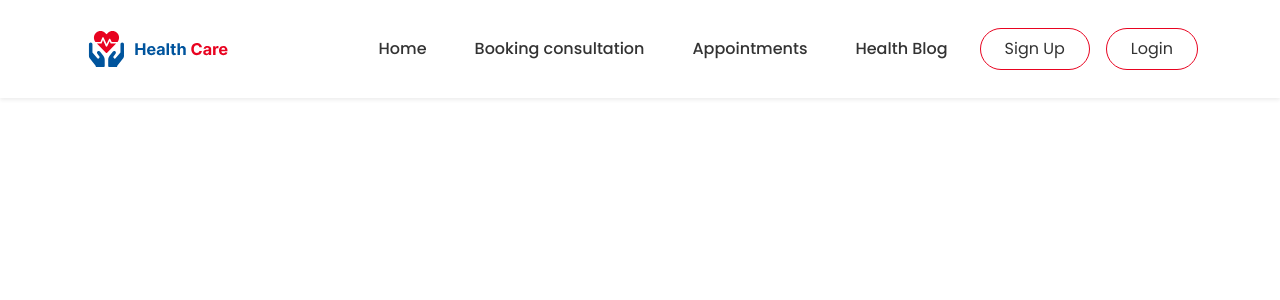
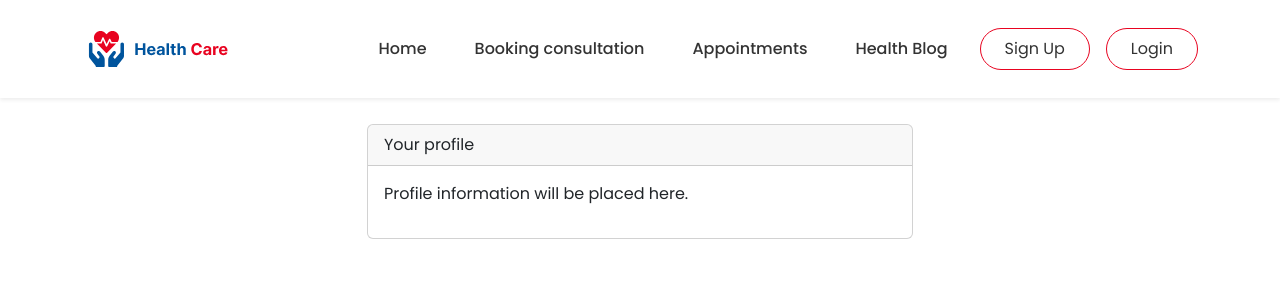
Before and after one commit to Krea132/med_appt_react, a React (Create React App) app: page /ProfileCard in a window 1280 px wide. Shown: the top 300 px of the page. Built offline with nearby package versions, Linux system fonts and the light colour scheme.

Commit message:
Exercise 1: Create the ProfileCard component

```diff
--- a/src/App.js
+++ b/src/App.js
@@ -1,5 +1,6 @@
 import logo from './logo.svg';
 import 'bootstrap/dist/css/bootstrap.min.css';
+import 'bootstrap/dist/js/bootstrap.min.js';
 import React, { useEffect, useState } from 'react';
 import './App.css';
 import { BrowserRouter, Routes, Route } from "react-router-dom";
@@ -10,6 +11,7 @@ import ReviewForm from './Components/ReviewForm/ReviewForm';
 import Landing_Page from './Components/Landing_Page/Landing_Page';
 import BookingConsultation from './Components/BookingConsultation';
 import Notification from './Components/Notification/Notification';
+import ProfileCard from './Components/ProfileCard/ProfileCard';
 
 
 function App() {
@@ -39,6 +41,8 @@ function App() {
             element={<BookingConsultation onAppointmentChange={handleAppointmentChange} />}
           />
 
+          <Route path="/ProfileCard" element={<ProfileCard />} />
+
         </Routes>
       </BrowserRouter>
     </div>
--- a/src/components/Navbar/Navbar.js
+++ b/src/components/Navbar/Navbar.js
@@ -50,7 +50,6 @@ function Navbar() {
           }
     }, []);
   return (
-    <div>
     <nav className="main-header shadow-sm">
         <div className="container d-flex justify-content-between">
           <a className="nav__logo" href="/">
@@ -77,7 +76,15 @@ function Navbar() {
                   <Link to="reviewForm">Reviews</Link>
                 </li>
                 <li className="link">
-                  <span className="username">Hola, {username}</span>
+                  {/* <span className="username">Hola, {username}</span> */}
+                  <div className="dropdown">
+                    <button className="btn btn-outline-danger rounded-pill px-4 py-2 dropdown-toggle" type="button" id="dropdownMenuButton1" data-bs-toggle="dropdown" aria-expanded="false">
+                      Hola, {username}
+                    </button>
+                    <ul className="dropdown-menu" aria-labelledby="dropdownMenuButton1">
+                      <li><Link className="dropdown-item" to="ProfileCard">Your Profile</Link></li>
+                    </ul>
+                  </div>
                 </li>
                 <li>
                   <button className="btn btn-outline-danger rounded-pill px-4 py-2" onClick={handleLogout}>Logout</button>
@@ -96,7 +103,6 @@ function Navbar() {
           </ul>
         </div>
     </nav>
-    </div>
   );
 };
 
--- /dev/null
+++ b/src/components/ProfileCard/ProfileCard.js
@@ -0,0 +1,26 @@
+import React, { useEffect, useState } from 'react';
+
+
+function ProfileCard() {
+
+
+  return (
+    <div className="container-xl h-100 pt-4">
+        <div class="row justify-content-center">
+            <div class="col-12 col-md-6">
+                <div class="card">
+                    <div class="card-header">
+                        Your profile
+                    </div>
+                    <div class="card-body">
+                        <p>Profile information will be placed here.</p>
+                    </div>
+                </div>
+            </div>
+        </div>
+    </div>
+  );
+}
+
+
+export default ProfileCard;
```
